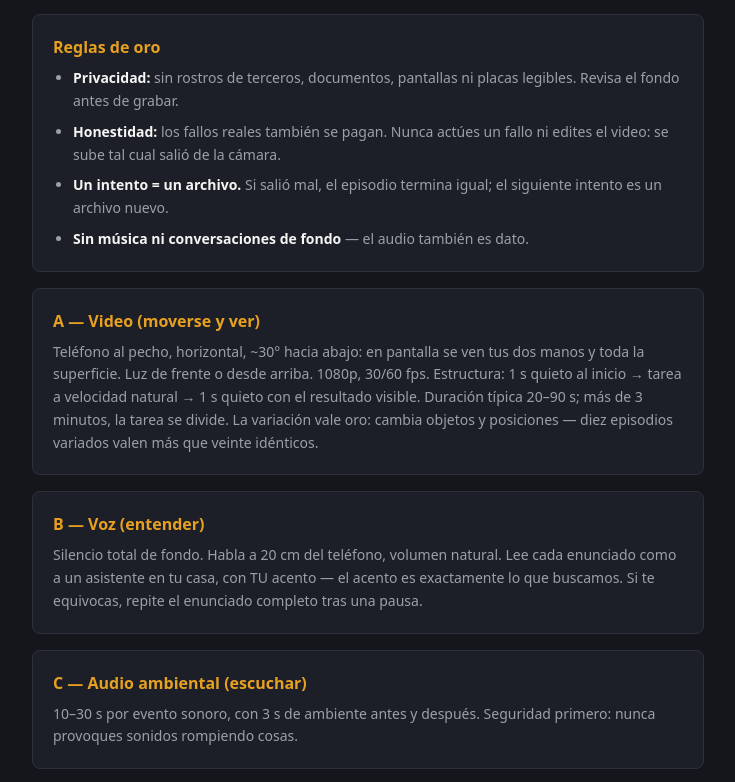
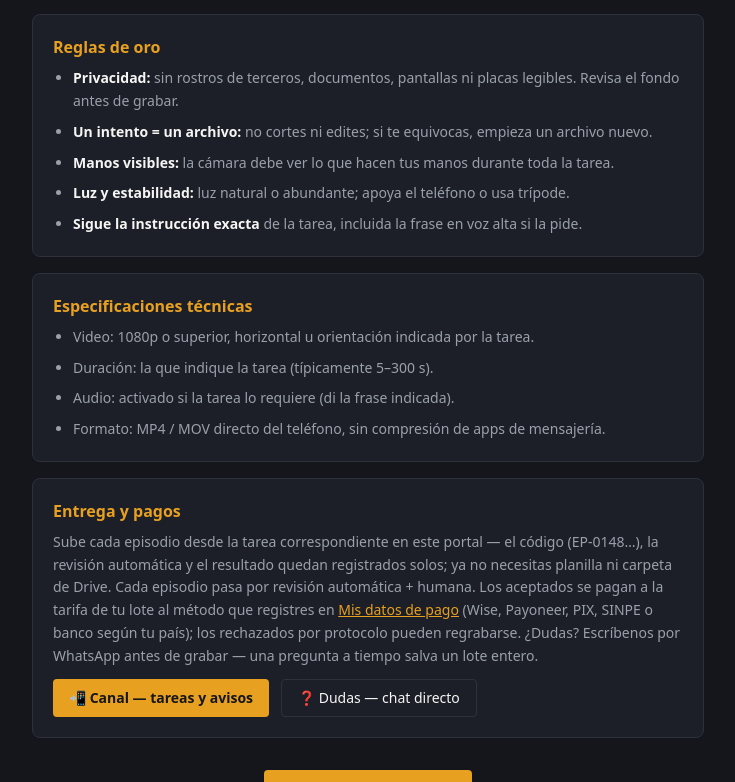
Before and after one commit to lester-tp/nostromo-foundry, a Next.js app in the folder portal/: page /protocolo in a window 1280 px wide. Shown: the part 312-1094 px from the top of the page, without its empty margins (240-975 px from the left). Built offline with nearby package versions, Linux system fonts and the light colour scheme.

Commit message:
Update page.tsx

```diff
--- a/portal/src/app/protocolo/page.tsx
+++ b/portal/src/app/protocolo/page.tsx
@@ -1,7 +1,8 @@
 import Link from "next/link";
 
-// ⚠️ REEMPLAZAR con el enlace real de tu Canal de WhatsApp
+// Canal de anuncios y WhatsApp de soporte
 const WHATSAPP_CHANNEL = "https://whatsapp.com/channel/0029VbDep2S6xCSV5vLqS22u";
+const WHATSAPP_SOPORTE = "https://wa.me/13055421180?text=Hola%20Nostromo%2C%20tengo%20una%20duda%20sobre%20una%20tarea";
 
 export const metadata = { title: "Protocolo de captura — Nostromo Foundry" };
 
@@ -31,45 +32,25 @@ export default function Protocolo() {
         <ul className="text-sm text-fog leading-relaxed list-disc pl-5 space-y-2">
           <li><b className="text-paper">Privacidad:</b> sin rostros de terceros,
             documentos, pantallas ni placas legibles. Revisa el fondo antes de grabar.</li>
-          <li><b className="text-paper">Honestidad:</b> los fallos reales también se
-            pagan. Nunca actúes un fallo ni edites el video: se sube tal cual salió
-            de la cámara.</li>
-          <li><b className="text-paper">Un intento = un archivo.</b> Si salió mal,
-            el episodio termina igual; el siguiente intento es un archivo nuevo.</li>
-          <li><b className="text-paper">Sin música ni conversaciones de fondo</b> —
-            el audio también es dato.</li>
+          <li><b className="text-paper">Un intento = un archivo:</b> no cortes ni
+            edites; si te equivocas, empieza un archivo nuevo.</li>
+          <li><b className="text-paper">Manos visibles:</b> la cámara debe ver lo
+            que hacen tus manos durante toda la tarea.</li>
+          <li><b className="text-paper">Luz y estabilidad:</b> luz natural o
+            abundante; apoya el teléfono o usa trípode.</li>
+          <li><b className="text-paper">Sigue la instrucción exacta</b> de la
+            tarea, incluida la frase en voz alta si la pide.</li>
         </ul>
       </section>
 
       <section className="card mb-4">
-        <h2 className="font-bold text-amber mb-2">A — Video (moverse y ver)</h2>
-        <p className="text-sm text-fog leading-relaxed">
-          Teléfono al pecho, horizontal, ~30° hacia abajo: en pantalla se ven tus
-          dos manos y toda la superficie. Luz de frente o desde arriba. 1080p,
-          30/60 fps. Estructura: 1 s quieto al inicio → tarea a velocidad
-          natural → 1 s quieto con el resultado visible. Duración típica 20–90 s;
-          más de 3 minutos, la tarea se divide. La variación vale oro: cambia
-          objetos y posiciones — diez episodios variados valen más que veinte
-          idénticos.
-        </p>
-      </section>
-
-      <section className="card mb-4">
-        <h2 className="font-bold text-amber mb-2">B — Voz (entender)</h2>
-        <p className="text-sm text-fog leading-relaxed">
-          Silencio total de fondo. Habla a 20 cm del teléfono, volumen natural.
-          Lee cada enunciado como a un asistente en tu casa, con TU acento — el
-          acento es exactamente lo que buscamos. Si te equivocas, repite el
-          enunciado completo tras una pausa.
-        </p>
-      </section>
-
-      <section className="card mb-4">
-        <h2 className="font-bold text-amber mb-2">C — Audio ambiental (escuchar)</h2>
-        <p className="text-sm text-fog leading-relaxed">
-          10–30 s por evento sonoro, con 3 s de ambiente antes y después.
-          Seguridad primero: nunca provoques sonidos rompiendo cosas.
-        </p>
+        <h2 className="font-bold text-amber mb-2">Especificaciones técnicas</h2>
+        <ul className="text-sm text-fog leading-relaxed list-disc pl-5 space-y-2">
+          <li>Video: 1080p o superior, horizontal u orientación indicada por la tarea.</li>
+          <li>Duración: la que indique la tarea (típicamente 5–300 s).</li>
+          <li>Audio: activado si la tarea lo requiere (di la frase indicada).</li>
+          <li>Formato: MP4 / MOV directo del teléfono, sin compresión de apps de mensajería.</li>
+        </ul>
       </section>
 
       <section className="card mb-4">
@@ -85,8 +66,12 @@ export default function Protocolo() {
           protocolo pueden regrabarse. ¿Dudas? Escríbenos por WhatsApp antes de
           grabar — una pregunta a tiempo salva un lote entero.
         </p>
-        <a href={WHATSAPP_CHANNEL} target="_blank" rel="noopener"
-          className="btn text-sm mt-3 inline-block">📲 Canal de WhatsApp — tareas y avisos</a>
+        <div className="flex flex-wrap gap-3 mt-3">
+          <a href={WHATSAPP_CHANNEL} target="_blank" rel="noopener"
+            className="btn text-sm inline-block">📲 Canal — tareas y avisos</a>
+          <a href={WHATSAPP_SOPORTE} target="_blank" rel="noopener"
+            className="btn-ghost text-sm inline-block">❓ Dudas — chat directo</a>
+        </div>
       </section>
 
       <div className="text-center mt-8">
```
